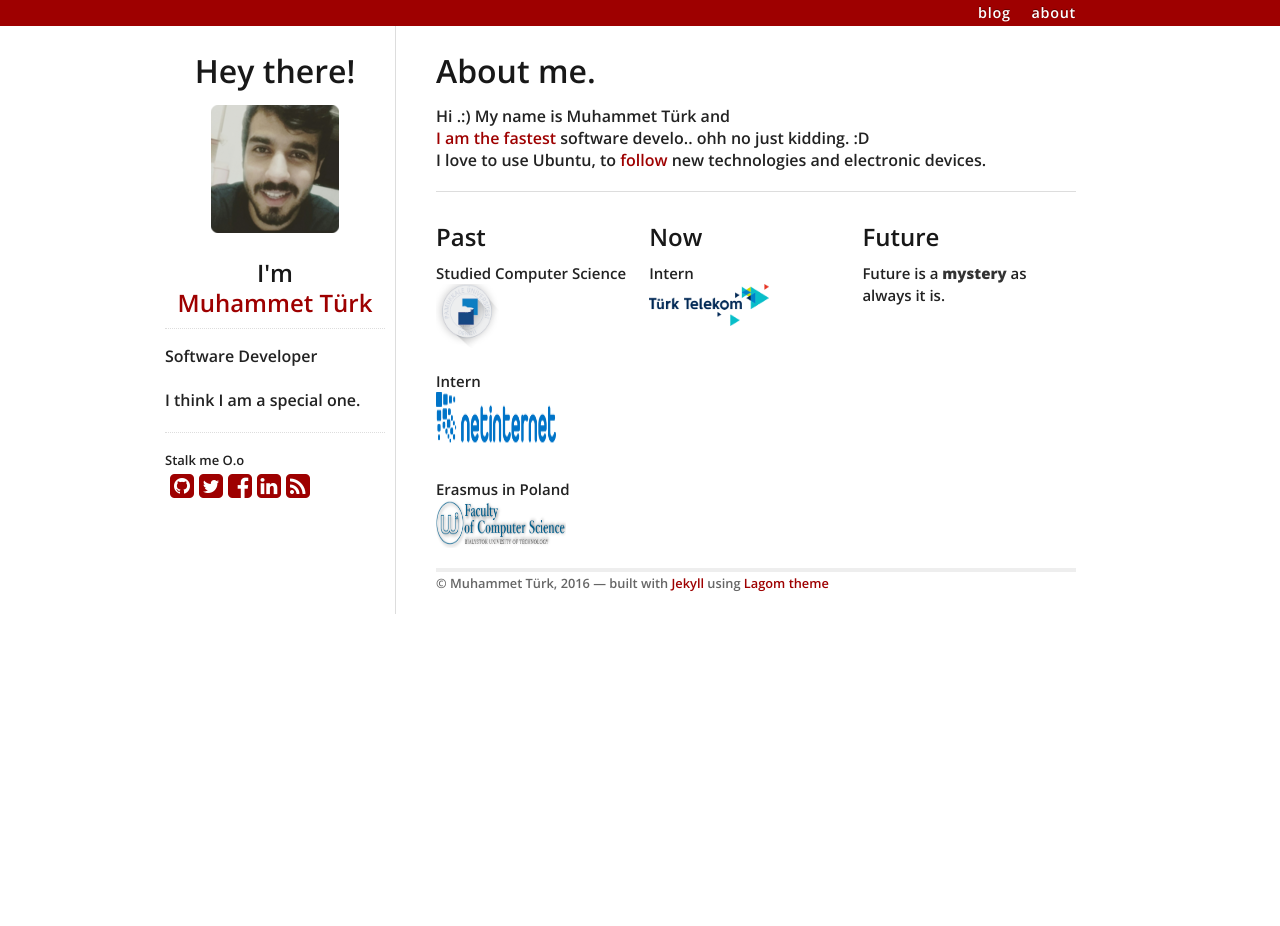
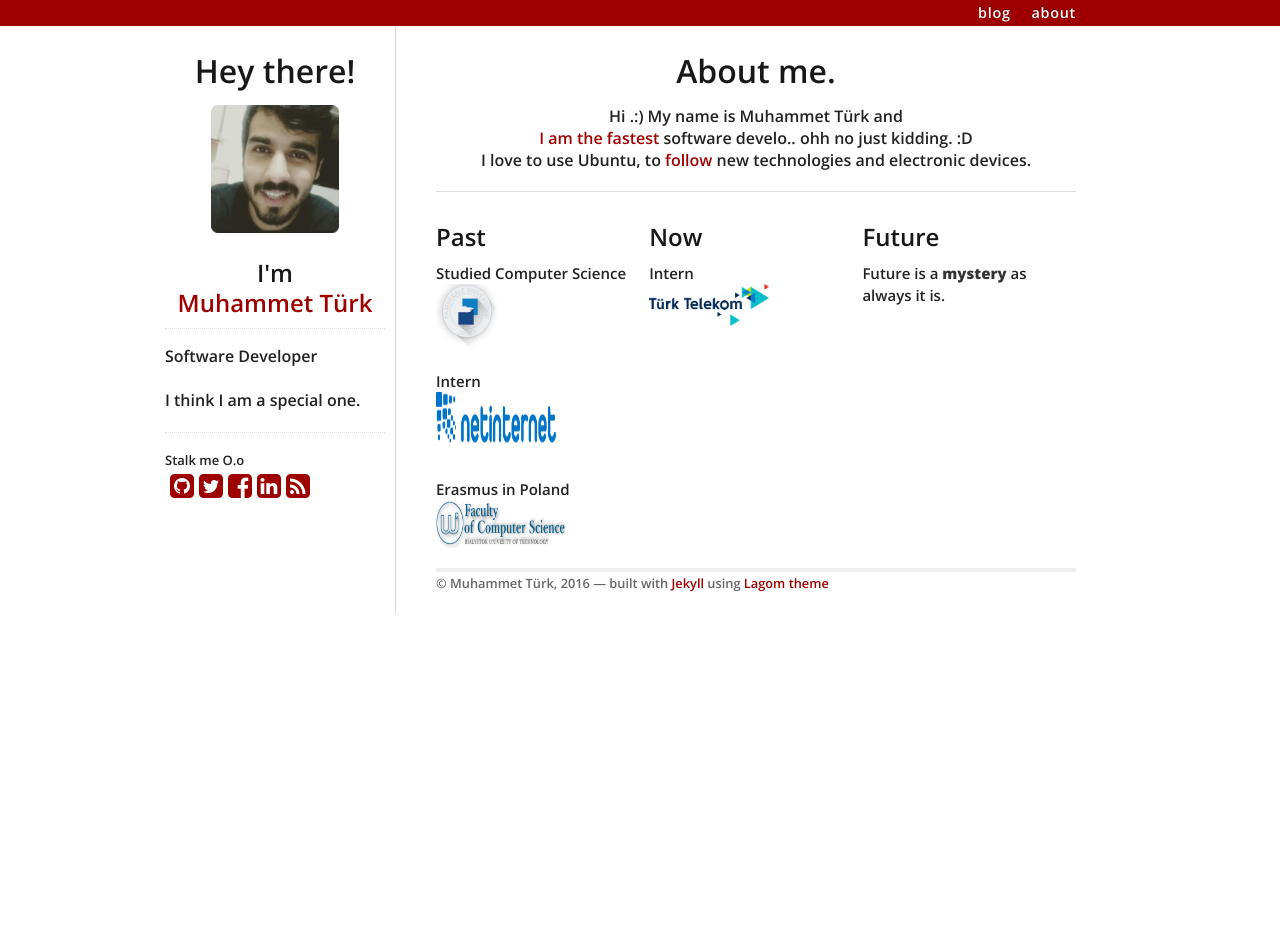
Before and after one commit to mturk111/mturk111.github.io, a Jekyll site: the page built from about.html, in a window 1280 px wide. Built offline with Jekyll 4.4.1, drawn with Linux system fonts in a browser that asks for light colours; nearby versions of some CDN libraries.

Commit message:
Update about.html

```diff
--- a/about.html
+++ b/about.html
@@ -3,8 +3,8 @@ layout: default
 title: About me.
 ---
 <div>
-<h1>About me.</h1>
-<p>Hi .:) My name is Muhammet Türk and </br><a href="https://www.youtube.com/watch?v=udlCrIax2EA">I am the fastest</a> software develo.. ohh no just kidding. :D</br>
+<h1 style="text-align: center;">About me.</h1>
+<p style="text-align: center;">Hi .:) My name is Muhammet Türk and </br><a href="https://www.youtube.com/watch?v=udlCrIax2EA">I am the fastest</a> software develo.. ohh no just kidding. :D</br>
 I love to use Ubuntu, to <a href="http://ismailakbudak.com/">follow</a> new technologies and electronic devices. </p>
 <hr width="100%">
 
```
